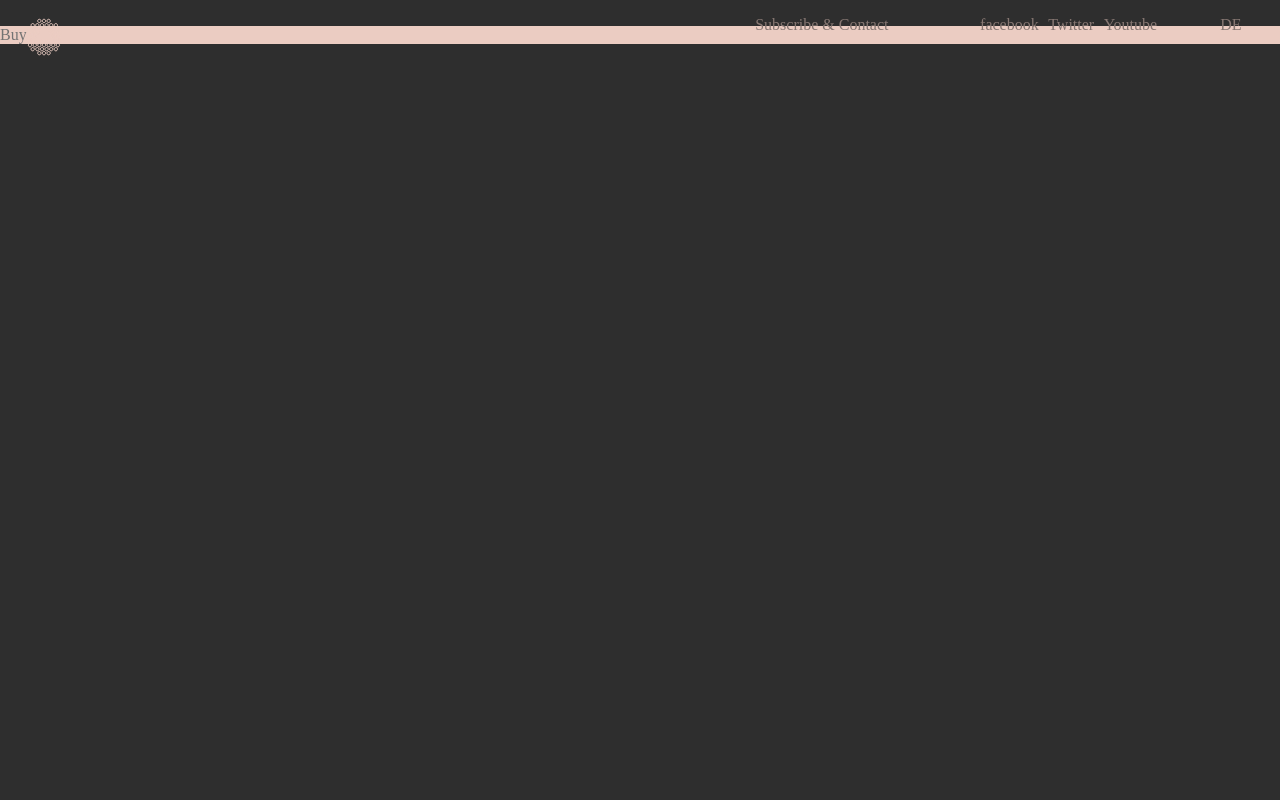
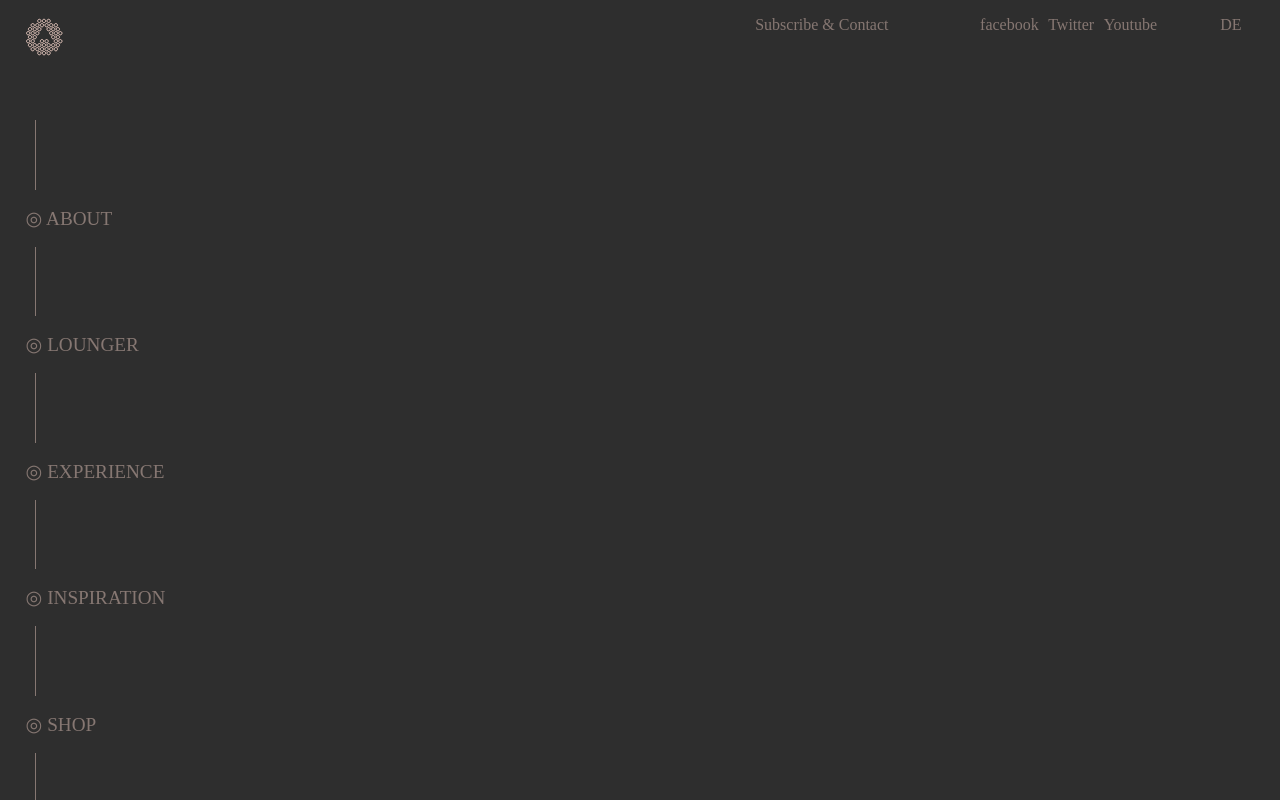
Before and after one commit to kc17m/Project_headphones, a plain HTML site: page assets/html/05_shop.html in a window 1280 px wide. Drawn offline with Linux system fonts and the light colour scheme; a web font is replaced by a local one.

Commit message:
pages added

```diff
--- a/assets/css/style.css
+++ b/assets/css/style.css
@@ -152,7 +152,7 @@ figure.alchemy {
     width: 71%;
 }
 
-/* lounger  */
+/* lounger + experience */
 
 #lounger, #experience {
     display: flex;
@@ -177,3 +177,5 @@ figure.alchemy {
 .loungertxt h1 {
     margin: 18% 0;
 }
+
+/* inspiration */
--- a/assets/html/05_shop.html
+++ b/assets/html/05_shop.html
@@ -25,10 +25,27 @@
         </nav>
 
     </header>
+    <main>
+        <aside class="navbar">
+            <ul>
+                <li></li>
+                <li><a href="../../index.html">ABOUT</a></li>
+                <li></li>
+                <li><a href="../html/02_lounger.html">LOUNGER</a></li>
+                <li></li>
+                <li><a href="../html/03_experience.html">EXPERIENCE</a></li>
+                <li></li>
+                <li><a href="#">INSPIRATION</a></li>
+                <li></li>
+                <li><a href="../html/05_shop.html">SHOP</a></li>
+                <li></li>
+            </ul>
+        </aside>
+        <section id="inspiration">
 
-    <article class="button">Buy</article>
+        </section>
 
-
+    </main>
 
 
 
```
Also changed, not shown: assets/html/03_experience.html (+1 -1 lines), assets/html/04_inpiration.html (+20 -2 lines).
